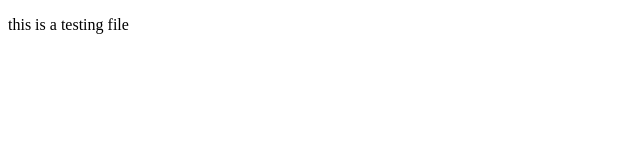
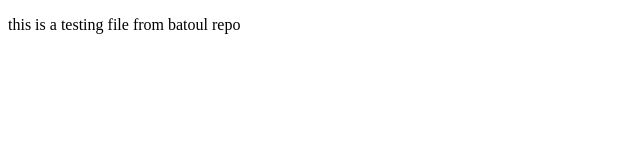
Before and after one commit to alirachini/testing1, a plain HTML site: page index.html in a window 1280 px wide. Shown: the whole page, without its empty margins (0-640 px from the left). Drawn offline with Linux system fonts and the light colour scheme.

Commit message:
first commit

```diff
--- a/index.html
+++ b/index.html
@@ -5,7 +5,7 @@
     </head>
     <body>
         <p>
-            this is a testing file
+            this is a testing file from batoul repo
         </p>
     </body>
 </html>
```
